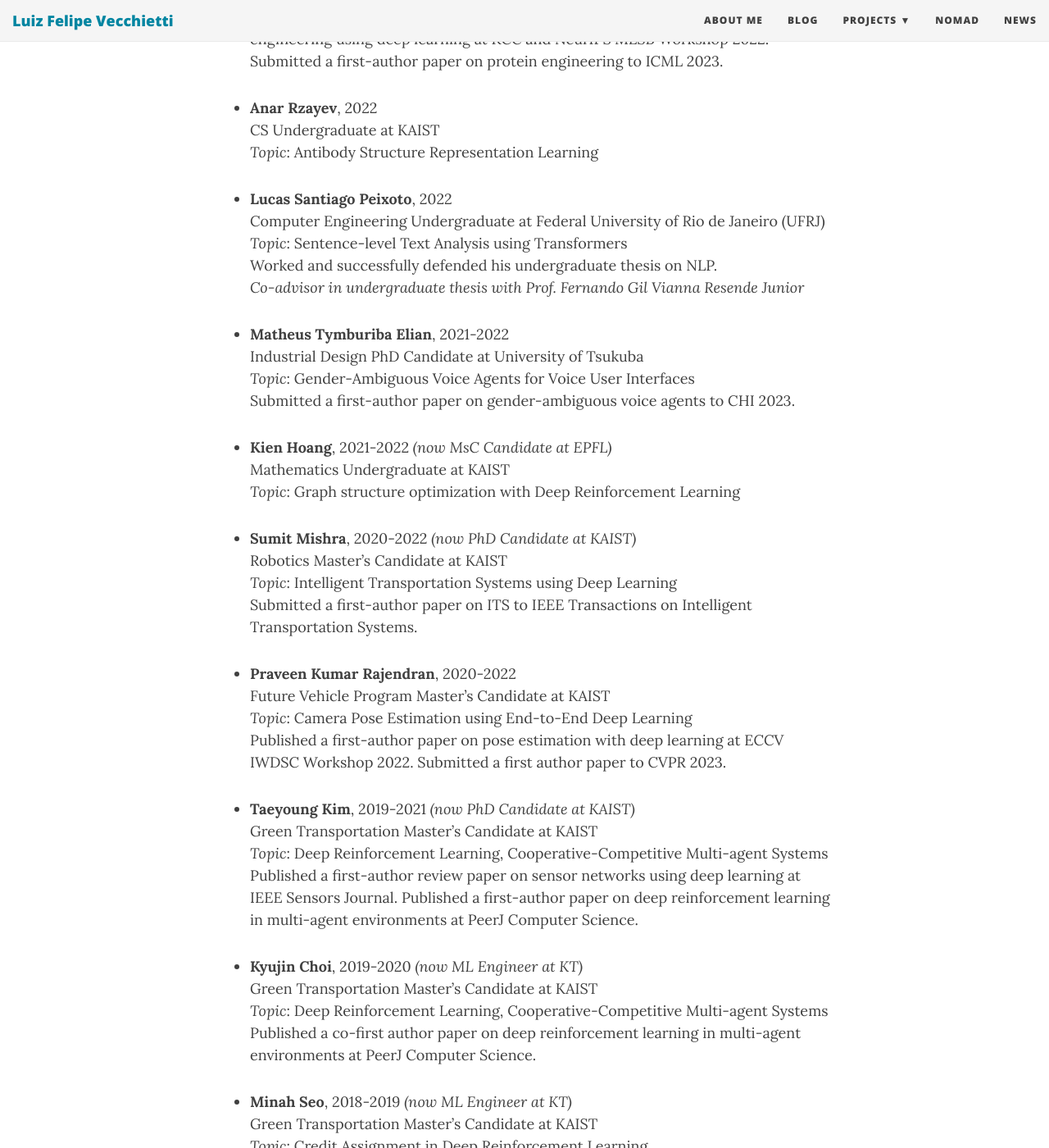
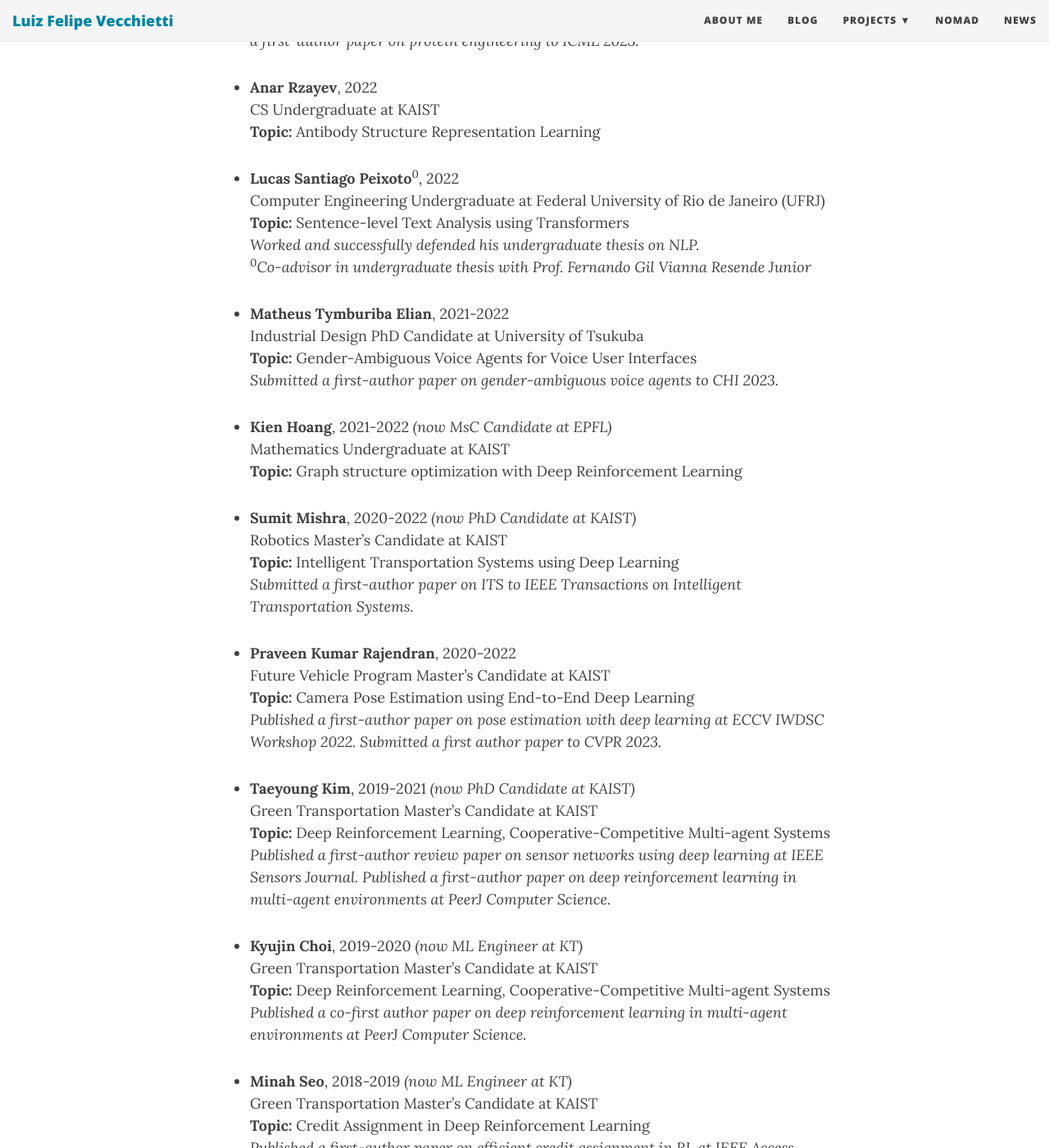
Before and after one commit to lfelipesv/lfelipesv.github.io, a Jekyll site: the page built from aboutme.md, in a window 1280 px wide and 1400 px high, scrolled down 5915 px. Shown: the whole window at 82% size. Built offline with Jekyll 4.4.1, drawn with Linux system fonts in a browser that asks for light colours; nearby versions of some CDN libraries; some of the changed text lies outside the part shown.

Commit message:
highlight topic and work students

```diff
--- a/aboutme.md
+++ b/aboutme.md
@@ -137,64 +137,64 @@ I am very thankful for the support and trust given from my advisors throughout m
 
 - **Sangmin Lee**, 2023-Now
 CS Undergraduate at KAIST
-*Topic*: Target-conditioned Antibody Design using Large Language Models
+**Topic:** Target-conditioned Antibody Design using Large Language Models
 
 - **Begench Hangeldiyev**, 2022-Now
 Chemical Engineering Undergraduate at KAIST
-*Topic*: Antibody Sequence Design with Graph-Based Methods
-Published his first paper on antibody design with deep learning at KSC 2023.
+**Topic:** Antibody Sequence Design with Graph-Based Methods
+*Published his first paper on antibody design with deep learning at KSC 2023.*
 
 - **Hyunkyu Jung**, 2021-Now
 CS Master's Candidate at KAIST
-*Topic*: Protein-Protein Interactions using Equivariant Point Cloud Transformers
+**Topic:** Protein-Protein Interactions using Equivariant Point Cloud Transformers
 
 #### Alumni
 
 - **Minji Lee**, 2022
 CS Undergraduate at KAIST
-*Topic*: Protein Optimization using Deep Reinforcement Learning
-Published two first-author papers on protein functionality prediction and protein engineering using deep learning at KCC and NeurIPS MLSB Workshop 2022. Submitted a first-author paper on protein engineering to ICML 2023.
+**Topic:** Protein Optimization using Deep Reinforcement Learning
+*Published two first-author papers on protein functionality prediction and protein engineering using deep learning at KCC and NeurIPS MLSB Workshop 2022. Submitted a first-author paper on protein engineering to ICML 2023.*
 
 - **Anar Rzayev**, 2022
 CS Undergraduate at KAIST
-*Topic*: Antibody Structure Representation Learning
+**Topic:** Antibody Structure Representation Learning
 
-- **Lucas Santiago Peixoto**, 2022
+- **Lucas Santiago Peixoto**<sup>0</sup>, 2022
 Computer Engineering Undergraduate at Federal University of Rio de Janeiro (UFRJ)
-*Topic*: Sentence-level Text Analysis using Transformers
-Worked and successfully defended his undergraduate thesis on NLP.
-*Co-advisor in undergraduate thesis with Prof. Fernando Gil Vianna Resende Junior*
+**Topic:** Sentence-level Text Analysis using Transformers
+*Worked and successfully defended his undergraduate thesis on NLP.*
+<sup>0</sup>*Co-advisor in undergraduate thesis with Prof. Fernando Gil Vianna Resende Junior*
 
 - **Matheus Tymburiba Elian**, 2021-2022
 Industrial Design PhD Candidate at University of Tsukuba
-*Topic*: Gender-Ambiguous Voice Agents for Voice User Interfaces
-Submitted a first-author paper on gender-ambiguous voice agents to CHI 2023.
+**Topic:** Gender-Ambiguous Voice Agents for Voice User Interfaces
+*Submitted a first-author paper on gender-ambiguous voice agents to CHI 2023.*
 
 - **Kien Hoang**, 2021-2022  *(now MsC Candidate at EPFL)*
 Mathematics Undergraduate at KAIST
-*Topic*: Graph structure optimization with Deep Reinforcement Learning
+**Topic:** Graph structure optimization with Deep Reinforcement Learning
 
 - **Sumit Mishra**, 2020-2022  *(now PhD Candidate at KAIST)*
 Robotics Master's Candidate at KAIST
-*Topic*: Intelligent Transportation Systems using Deep Learning
-Submitted a first-author paper on ITS to IEEE Transactions on Intelligent Transportation Systems.
+**Topic:** Intelligent Transportation Systems using Deep Learning
+*Submitted a first-author paper on ITS to IEEE Transactions on Intelligent Transportation Systems.*
 
 - **Praveen Kumar Rajendran**, 2020-2022
 Future Vehicle Program Master's Candidate at KAIST
-*Topic*: Camera Pose Estimation using End-to-End Deep Learning
-Published a first-author paper on pose estimation with deep learning at ECCV IWDSC Workshop 2022. Submitted a first author paper to CVPR 2023.
+**Topic:** Camera Pose Estimation using End-to-End Deep Learning
+*Published a first-author paper on pose estimation with deep learning at ECCV IWDSC Workshop 2022. Submitted a first author paper to CVPR 2023.*
 
 - **Taeyoung Kim**, 2019-2021  *(now PhD Candidate at KAIST)*
 Green Transportation Master's Candidate at KAIST
-*Topic*: Deep Reinforcement Learning, Cooperative-Competitive Multi-agent Systems
-Published a first-author review paper on sensor networks using deep learning at IEEE Sensors Journal. Published a first-author paper on deep reinforcement learning in multi-agent environments at PeerJ Computer Science.
+**Topic:** Deep Reinforcement Learning, Cooperative-Competitive Multi-agent Systems
+*Published a first-author review paper on sensor networks using deep learning at IEEE Sensors Journal. Published a first-author paper on deep reinforcement learning in multi-agent environments at PeerJ Computer Science.*
 
 - **Kyujin Choi**, 2019-2020  *(now ML Engineer at KT)*
 Green Transportation Master's Candidate at KAIST
-*Topic*: Deep Reinforcement Learning, Cooperative-Competitive Multi-agent Systems
-Published a co-first author paper on deep reinforcement learning in multi-agent environments at PeerJ Computer Science.
+**Topic:** Deep Reinforcement Learning, Cooperative-Competitive Multi-agent Systems
+*Published a co-first author paper on deep reinforcement learning in multi-agent environments at PeerJ Computer Science.*
 
 - **Minah Seo**, 2018-2019  *(now ML Engineer at KT)*
 Green Transportation Master's Candidate at KAIST
-*Topic*: Credit Assignment in Deep Reinforcement Learning
-Published a first-author paper on efficient credit assignment in RL at IEEE Access.
+**Topic:** Credit Assignment in Deep Reinforcement Learning
+*Published a first-author paper on efficient credit assignment in RL at IEEE Access.*
```
Also changed, not shown: other parts of aboutme.md (+1 -1 lines).
